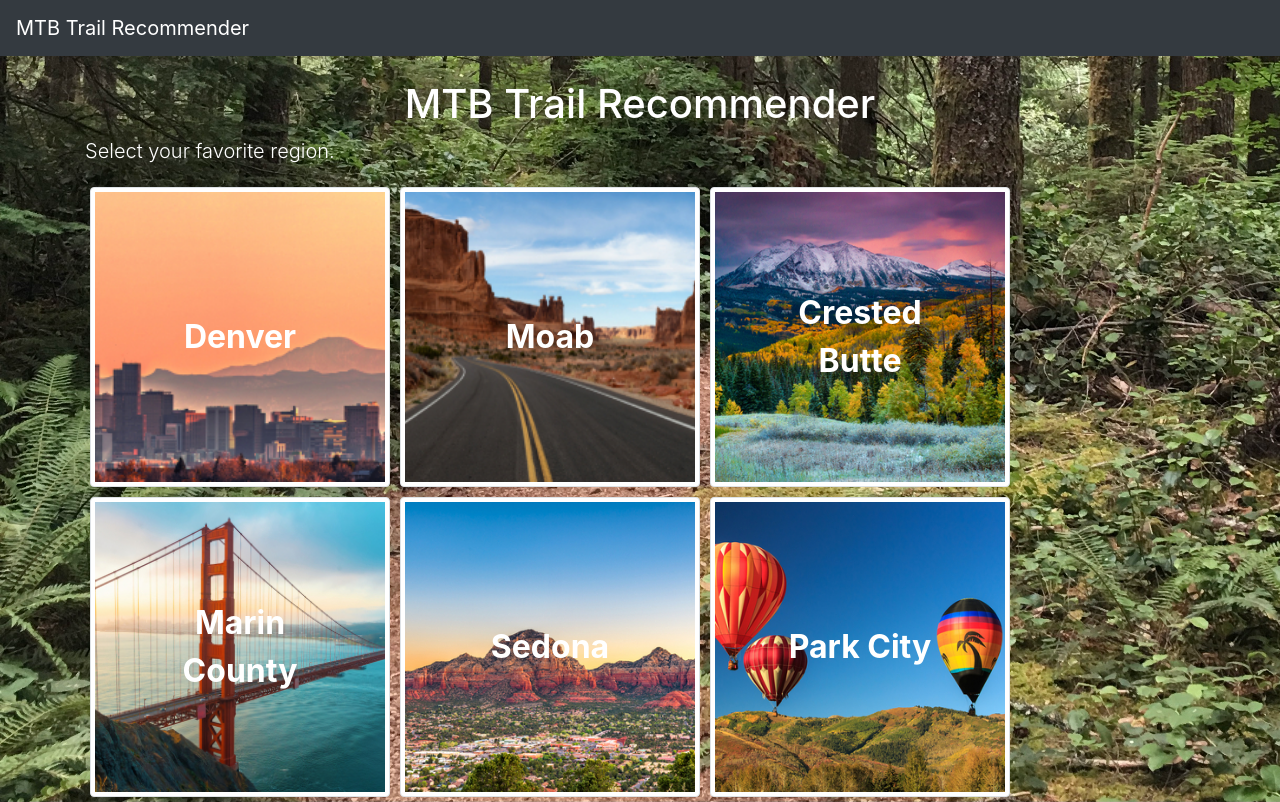
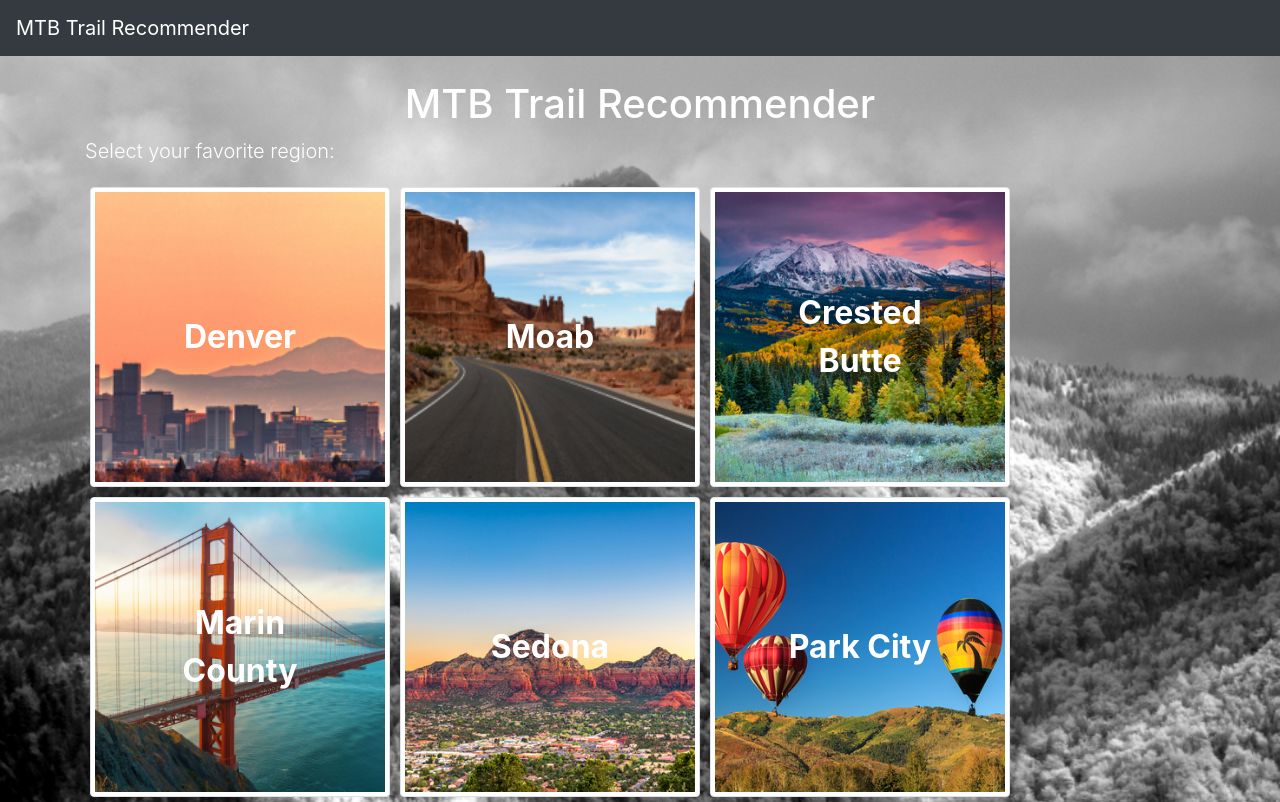
Before and after one commit to jeffbauerle/MTB-Trail-Recommender, a Flask app: page / in a window 1280 px wide. Run offline with Flask 2, Linux system fonts and the light colour scheme; parts of the project's set-up code (start-up, migrations or seed data) failed here and were passed over; some libraries are stand-ins or nearby versions.

Commit message:
adding region

```diff
--- a/web_app/data_provider.py
+++ b/web_app/data_provider.py
@@ -30,9 +30,11 @@ def get_recommended_trails_by_trail(source_trail):
 def get_recommended_trails_by_region_and_trail(dst_region, source_trail_id, n):
     return get_trail_recommendations(source_trail_id, X, n)
 
-def get_trail_recommendations(trail_id, X, n=5):
+def get_trail_recommendations(trail_id, X, n=5, region="denver"):
     print(trail_id)
     print(X)
+    print(f' region is: {region}')
+    print(f' type of region is: {type(region)}')
     # for region in all_df['location'].unique():
     #     print(region)
     # region = input("Enter your region: ")
@@ -46,6 +48,8 @@ def get_trail_recommendations(trail_id, X, n=5):
     # cs = euclidean_distances(trail, X)
     rec_index = np.argsort(cs)[0][::-1][1:]
     ordered_df = all_df.loc[rec_index]
+    if region:
+        ordered_df = ordered_df[ordered_df['location'] == region]
     rec_df = ordered_df.head(n)
     orig_row = all_df.loc[[index]].rename(lambda x: 'original')
     total = pd.concat((orig_row,rec_df))
--- a/web_app/templates/index.html
+++ b/web_app/templates/index.html
@@ -3,7 +3,7 @@
 
 <style>
   body{
-    background-image:url('https://raw.githubusercontent.com/jeffbauerle/MTB-Trail-Recommender/master/web_app/static/trail_background.jpg');
+    background-image:url('https://raw.githubusercontent.com/jeffbauerle/MTB-Trail-Recommender/master/web_app/static/background2.jpg');
     width:100%;
 
     background-size: cover;
@@ -60,7 +60,7 @@
 <main role="main" class="container">
   <div class="">
     <h1 class="text-center" style="color:white">MTB Trail Recommender</h1>
-    <p style="color:white" class="lead">Select your favorite region.</p>
+    <p style="color:white" class="lead">Select your favorite region:</p>
 
     <div class="d-flex flex-wrap">
     {% for key,value in regions.items() %}
```
Also changed, not shown: 1 other file.
